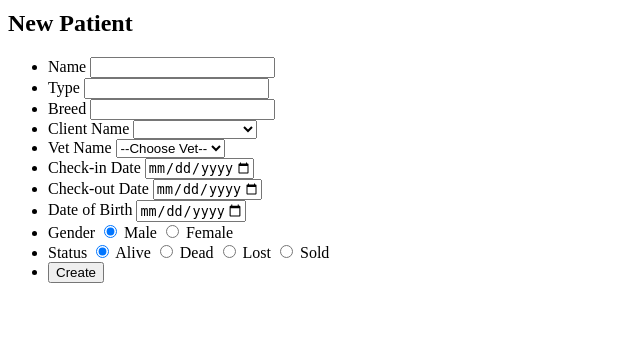
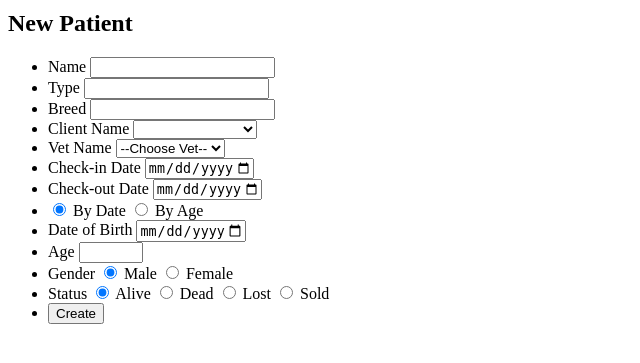
Before and after one commit to matt-hutcheson/vet_management_app_python, a Flask app: template templates/patients/new.html in a window 1280 px wide. Shown: the part 253-616 px from the top of the page, without its empty margins (0-640 px from the left). Run offline with Flask 2, Linux system fonts and the light colour scheme; the template is opened without the code that fills it, so the values that code supplies are empty.

Commit message:
added select patient.html to treatment templates

```diff
--- a/controllers/patient_controller.py
+++ b/controllers/patient_controller.py
@@ -41,7 +41,10 @@ def create_patient():
     client = client_repository.select(client_id)
     vet_id = request.form['vet-name']
     vet = vet_repository.select(vet_id)
-    dob = date_box_to_date(request.form['dob'])
+    if request.form['dob-select'] == "date":
+        dob = date_box_to_date(request.form['dob'])
+    elif request.form['dob-select'] == "age":
+        dob = age_to_date(request.form['age'])
     if request.form['gender'] == "Male":
         gender = "M"
     elif request.form['gender'] == "Female":
--- a/models/src/date_changer.py
+++ b/models/src/date_changer.py
@@ -17,7 +17,7 @@ def date_to_age(date):
     return age
 
 def age_to_date(age):
-    years = age
+    years = int(age)
     days_per_year = 365.24
     new_date = datetime.date.today() - datetime.timedelta(days=(years*days_per_year))
     if len(str(new_date.day)) < 2:
--- a/templates/patients/new.html
+++ b/templates/patients/new.html
@@ -45,8 +45,18 @@
             <input type="date" name="check-out" id="check-out" min="2020-01-01" max="3000-01-01">
         </li>
         <li>
+            <input type="radio" name="dob-select" id="select-date" value="date" checked>
+            <label for="select-date">By Date</label>
+            <input type="radio" name="dob-select" id="select-age" value="age">
+            <label for="select-age">By Age</label>
+        </li>
+        <li>
             <label for="dob">Date of Birth</label>
-            <input type="date" name="dob" id="dob" min="1000-01-01" max="3000-01-01" required>
+            <input type="date" name="dob" id="dob" min="1000-01-01" max="3000-01-01">
+        </li>
+        <li>
+            <label for="age">Age</label>
+            <input type="number" name="age" id="age" min="1" max="200">
         </li>
         <li>
             <label for="gender">Gender</label>
```
Also changed, not shown: templates/treatments/select_patient.html (added, +25 -0 lines).
